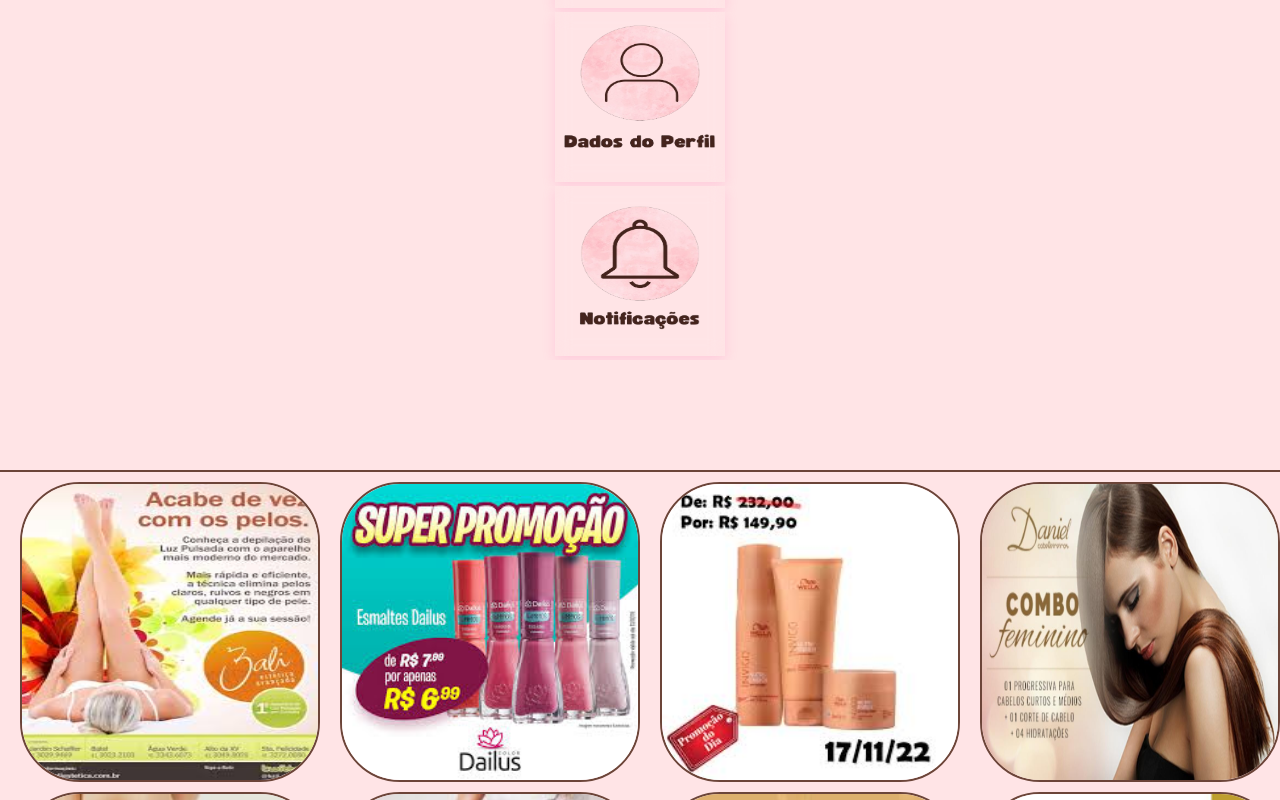
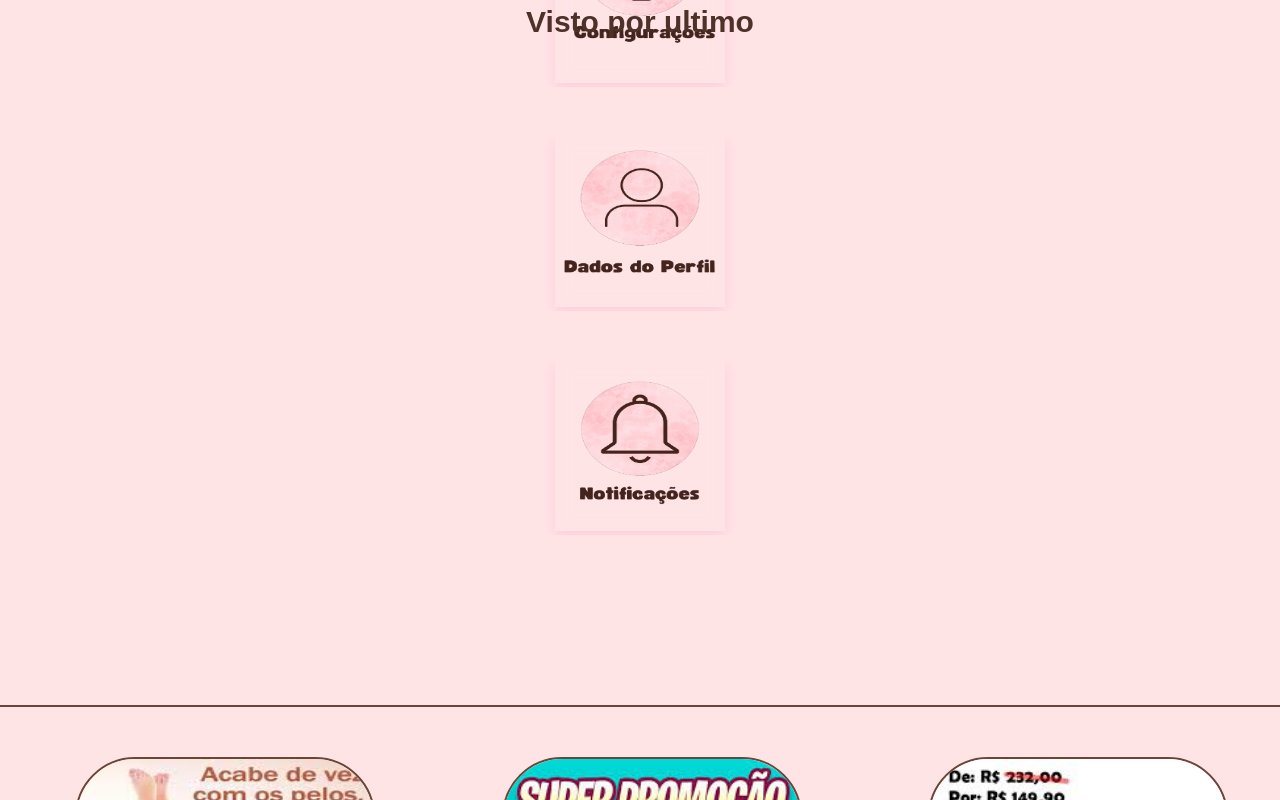
Before and after one commit to SkYantS28/BeYou, a React (Create React App) app: page /MeuPerfil in a window 1280 px wide. Shown: the part 900-1700 px from the top of the page. Built offline with nearby package versions, Linux system fonts and the light colour scheme.

Commit message:
Update meuperfilestrutura.js

```diff
--- a/src/components/meuperfilestrutura.js
+++ b/src/components/meuperfilestrutura.js
@@ -183,6 +183,7 @@
     margin: 50px auto;
     width: 50%;
     border-radius: 20px;
+    margin-top: 75px;
 `;
 
 const ImgPerfilGrande = styled.img`
@@ -214,11 +215,23 @@
 `;
 
 const IconeConteiner = styled.div`
+    margin-top: 50px;
+    display: flex;
+    justify-content: center;
+    align-items: center;
+    gap: 150px;
+    flex-wrap: wrap;
+    overflow: auto;
+    white-space: nowrap;
+    scrollbar-width: none;
+    text-align: center;
+`;
+
+const Icones = styled.div`
     margin-top: 0px;
     display: flex;
     justify-content: center;
     align-items: center;
-    gap: 20px;
     flex-wrap: wrap;
     overflow: auto;
     white-space: nowrap;
@@ -254,19 +267,18 @@
 `;
 
 const VistoContainer = styled.div`
-    margin-top: 100px;
+    margin-top: 120px;
     white-space: nowrap;
     scrollbar-width: none;
     flex-wrap: wrap;
     display: flex;
-
 `;
 
 const ImgVisto = styled.img`
-    margin-bottom: 10px;
+    margin-bottom: 50px;
     width: 300px;
     height: 300px;
-    margin-left: 20px;
+    margin-left: 75px;
     border-radius: 20%;
     border: solid 2px #6c4539;
 
@@ -277,7 +289,7 @@
 
 const VistoTexto = styled.div`
     position: absolute;
-    top: 800px; /* Ajusta a posição para descer o texto */
+    top: 800px;
     left: 50%;
     transform: translateX(-50%);
     color: white;
@@ -286,13 +298,14 @@
     font-weight: bold;
     white-space: nowrap;
     color:rgb(78, 50, 41);
+    margin-top: 100px;
 `;
 
 const LinhaSeparadora = styled.div`
     width: 100%;
     height: 2px;
     background-color: #6c4539;
-    margin: 10px auto;
+    margin: 50px auto;
 `;
 
 
@@ -437,6 +450,7 @@
     NomePerfil,
     IconeConteiner,
     IconeImg,
+    Icones,
     LinhaSeparadora,
     VistoContainer,
     ImgVisto,
```
